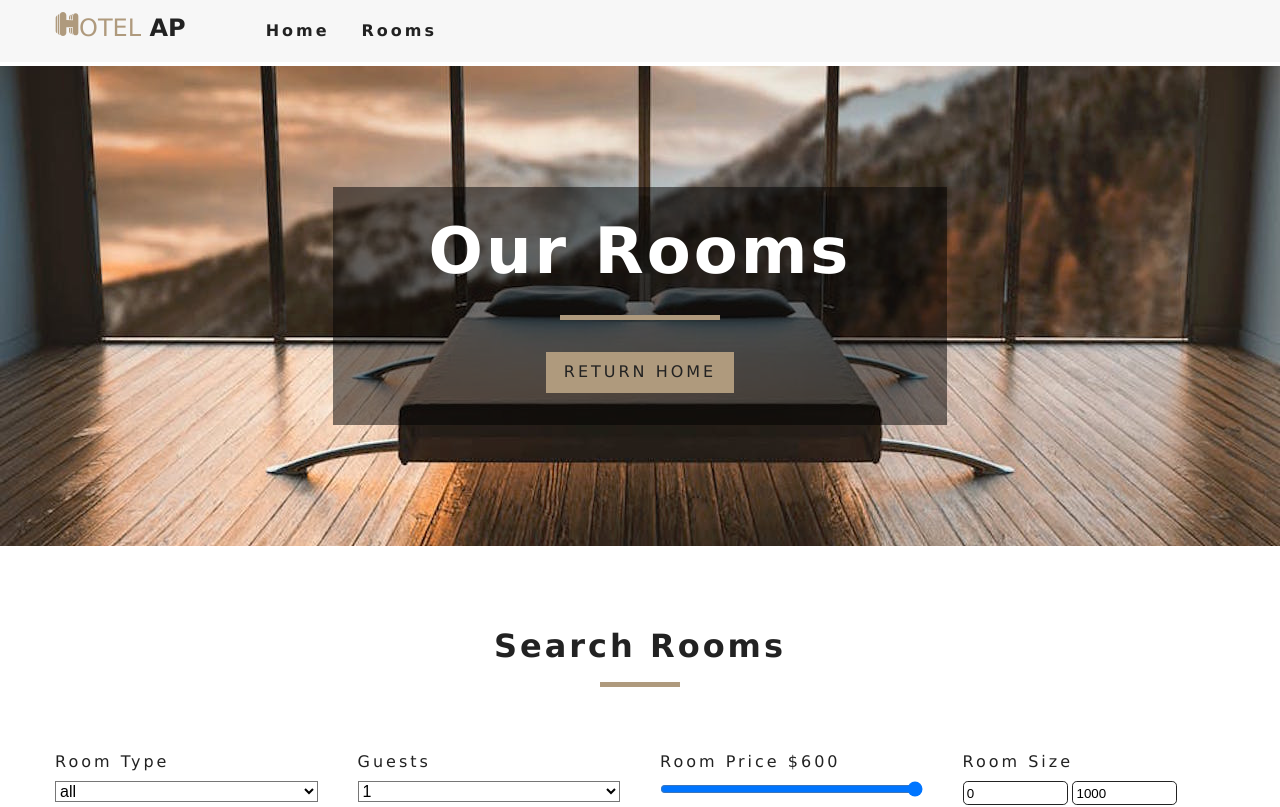
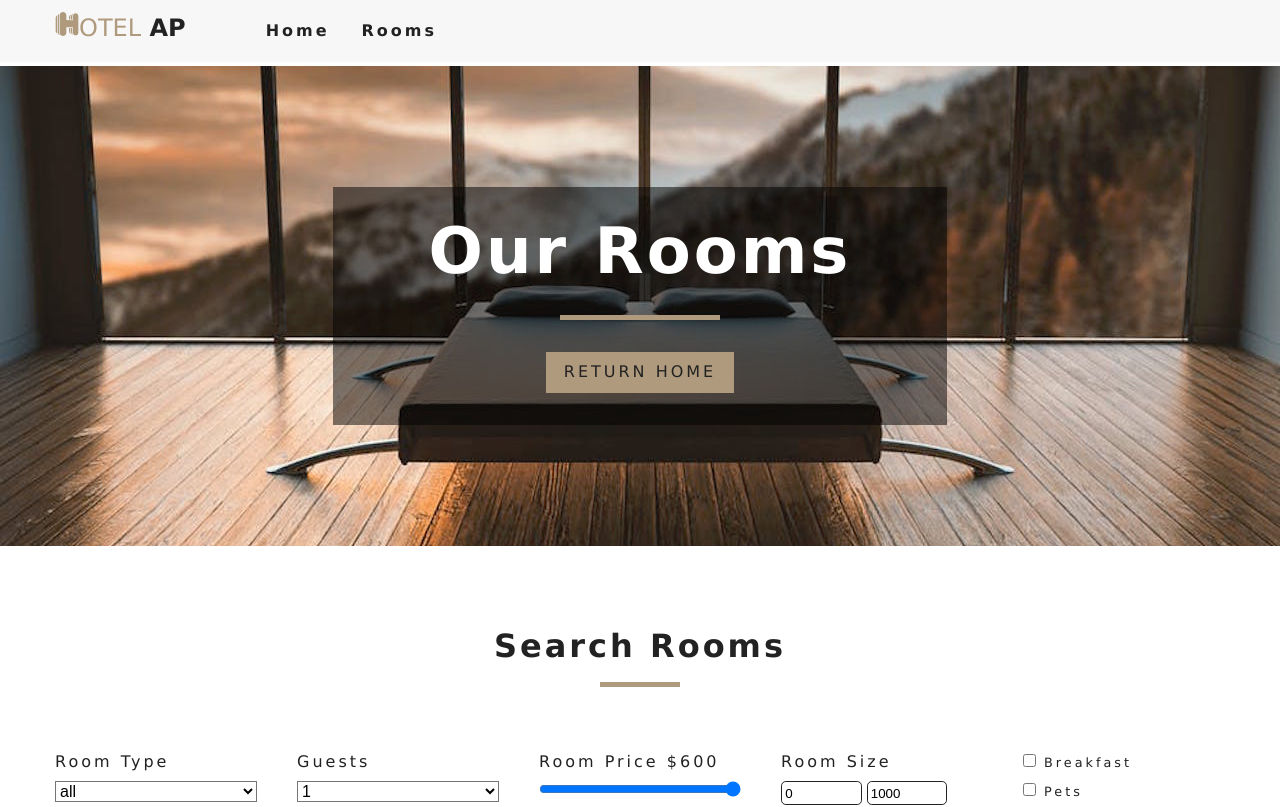
Before and after one commit to eldarcelik/hotel-ap, a React (Create React App) app: page /rooms in a window 1280 px wide. Shown: the top 807 px of the page. Built offline with nearby package versions, Linux system fonts and the light colour scheme.

Commit message:
Finished filtering rooms by breakfast and pets

```diff
--- a/src/Context.js
+++ b/src/Context.js
@@ -65,7 +65,7 @@ function RoomProvider(props) {
 
     const handleChange = (event) => {
         const target = event.target;
-        const value = event.type === "checkbox" ? target.checked : target.value;
+        const value = target.type === "checkbox" ? target.checked : target.value;
         const name = event.target.name;
 
         setData(prevData => ({
@@ -97,6 +97,15 @@ function RoomProvider(props) {
         // filter by size
         tempRooms = tempRooms.filter(room => room.size >= minSize && room.size <= maxSize)
 
+        // filter by breakfast
+        if (breakfast) {
+            tempRooms = tempRooms.filter(room => room.breakfast === true)
+        }
+        // filter by pets
+        if (pets) {
+            tempRooms = tempRooms.filter(room => room.pets === true)
+        }
+
         // change state with filtered rooms
         setData(prevData => ({
             ...prevData,
--- a/src/components/RoomsFilter.js
+++ b/src/components/RoomsFilter.js
@@ -17,7 +17,7 @@ export default function RoomsFilter() {
         // every time when filters change call this function to change parametars in context and filter rooms
         filterRooms()
 
-    }, [type, capacity, price, minSize, maxSize])
+    }, [type, capacity, price, minSize, maxSize, breakfast, pets])
 
     useEffect(() => {
         // set filters to default every time it mounts
@@ -31,8 +31,8 @@ export default function RoomsFilter() {
                 maxPrice,
                 minSize,
                 maxSize,
-                breakfast: false,
-                pets: false,
+                breakfast,
+                pets,
             }))
         }
     }, [])
@@ -126,6 +126,31 @@ export default function RoomsFilter() {
                     </div>
                 </div>
                 {/* end of size */}
+
+                {/* extras */}
+                <div className="form-group">
+                    <div className="single-extra">
+                        <input
+                            name="breakfast"
+                            id="breakfast"
+                            type="checkbox"
+                            value={breakfast}
+                            onChange={handleChange}
+                        />
+                        <label htmlFor="breakfast">breakfast</label>
+                    </div>
+                    <div className="single-extra">
+                        <input
+                            name="pets"
+                            id="pets"
+                            type="checkbox"
+                            value={pets}
+                            onChange={handleChange}
+                        />
+                        <label htmlFor="pets">pets</label>
+                    </div>
+                </div>
+                {/* end of extras */}
             </form>
         </section>
     )
```
